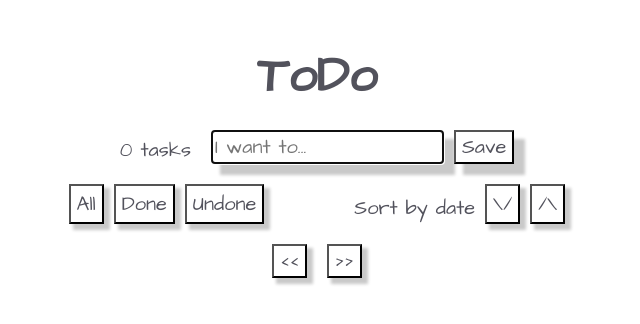
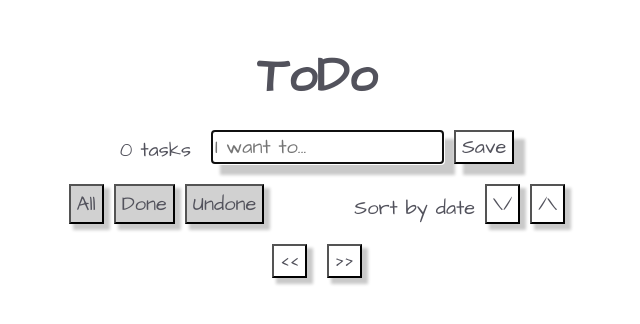
Before and after one commit to KaterinaGe/todo, a React (Create React App) app in the folder my-app/: page / in a window 1280 px wide. Shown: the top 324 px of the page, without its empty margins (323-963 px from the left). Built offline with nearby package versions, Linux system fonts and the light colour scheme.

Commit message:
added edit

```diff
--- a/my-app/src/App.js
+++ b/my-app/src/App.js
@@ -7,11 +7,12 @@ import Pages from "./Pages";
 
 
 function App() {
-  const [todos, setTodos] = useState([]);
-  const [filteredTodos, setFilteredTodos] = useState([]);
+  const [todos, setTodos] = useState([])
+  const [filteredTodos, setFilteredTodos] = useState([])
   const date = new Date()
   const [pages] = useState(5)
   const [currentPage, setCurrentPage] = useState(1)
+
 
   const addTask = (userInput) => {
     if(userInput) {
@@ -26,12 +27,11 @@ function App() {
     }
   }
 
-
-  const editText = id => {
-    setFilteredTodos(
-      filteredTodos.map( todo => {
+  const editText = (id, value) => {
+    setTodos(
+      todos.map( todo => {
         if (todo.id === id) {
-          todo.title = prompt("Now I want...", todo.title)
+          todo.task = value
         }
         return todo
       })
@@ -76,6 +76,7 @@ function App() {
     }
   }
 
+
   const removeTask = (id) => {
     setTodos([...todos.filter(todo => todo.id !== id)])
     setFilteredTodos([...todos.filter(todo => todo.id !== id)])
@@ -105,7 +106,7 @@ function App() {
         <h1 className="h1">ToDo</h1>
       </header>
       <div className="add">
-        <p className="sum">{todos.length} tasks</p>
+        <p className="sum">{filteredTodos.length} tasks</p>
         <Input addTask={addTask} />
       </div>
       <Filter
--- a/my-app/src/Edit.js
+++ b/my-app/src/Edit.js
@@ -1,16 +1,16 @@
 import {useState} from 'react'
 
-function TodoList({ editText }) {
-    const [userInput, setUserInput] = useState('')
+function Edit({ editText, id, setEdit }) {
+    const [userEdit, setUserEdit] = useState('')
 
     const handleChange = (e) => {
-        setUserInput(e.currentTarget.value)
+        setUserEdit(e.currentTarget.value)
     }
 
     const handleSubmit = (e) => {
         e.preventDefault()
-        editText(userInput)
-        setUserInput("")
+        editText(id, userEdit)
+        setEdit(false)
     }
 
     const handleKeyPress = (e) => {
@@ -19,13 +19,20 @@ function TodoList({ editText }) {
         }
     }
 
+    const cancel = (e) => {
+        if(e.key === "Escape") {
+            setEdit(false)
+        }
+    }
+
     return (
         <form onSubmit={handleSubmit} className="enter">
             <input
-                value={userInput}
+                value={userEdit}
                 type="text"
                 onChange={handleChange}
                 onKeyDown={handleKeyPress}
+                onKeyDown={cancel}
                 placeholder="Now I want to..."
                 className="edit"
                 ref={input => input && input.focus()}
@@ -34,4 +41,4 @@ function TodoList({ editText }) {
     )
 }
 
-export default TodoList;
+export default Edit;
--- a/my-app/src/Filter.js
+++ b/my-app/src/Filter.js
@@ -1,12 +1,25 @@
-function Filter ({filter, sort, filtered}) {
+function Filter ({filter, sort, }) {
     return (
         <div className="buttons">
-                <button onClick={() => filter('all')}  value="All" className={filtered ? "statusSelected" : "status"}>All</button>
-                <button onClick={() => filter('done')} value="Done" className={filtered ? "statusSelected" : "status"}>Done</button>
-                <button onClick={() => filter('undone')} value="Undone" className="status">Undone</button>
+            {filter
+            ? <button onClick={() => filter('all')}  value="All" className="statusSelected">All</button>
+            : <button onClick={() => filter('all')}  value="All" className="status">All</button>
+            }
+            {filter
+            ? <button onClick={() => filter('done')} value="Done" className="statusSelected">Done</button>
+            : <button onClick={() => filter('done')} value="Done" className="status">Done</button>
+            }
+            {filter
+            ? <button onClick={() => filter('undone')} value="Undone" className="statusSelected">Undone</button>
+            : <button onClick={() => filter('undone')} value="Undone" className="status">Undone</button>
+            }
+
             <p className="lettering">
                 Sort by date
             </p>
+
+
+
             <button onClick={() => sort('sortDown')} value="sortDown" className ="arrow"> \/ </button>
             <button onClick={() => sort('sortUp')} value="sortUp" className ="arrow"> /\ </button>
         </div>
--- a/my-app/src/Task.js
+++ b/my-app/src/Task.js
@@ -1,6 +1,9 @@
 import Edit from "./Edit"
+import { useState} from 'react'
 
 function Task({ todo, removeTask, completeTodo, editText }) {
+    const [edit, setEdit] = useState(false)
+
     return (
         <div key={new Date().toLocaleString()} className="task">
             <span>
@@ -10,10 +13,9 @@ function Task({ todo, removeTask, completeTodo, editText }) {
                     <label></label>
                 </label>
             </span>
-            <Edit
-                todo={todo.task}
-                editText={editText}
-            />
+            <button className="todo" onDoubleClick={() => setEdit(true)}>
+                {edit ? <Edit setEdit={setEdit} id={todo.id} editText={editText} /> : todo.task}
+            </button>
             <div>
                 {todo.date}
             </div>
--- a/my-app/src/index.css
+++ b/my-app/src/index.css
@@ -45,6 +45,10 @@
   background-color: white;
   cursor: pointer;
   box-shadow: 10px 10px 3px 1px rgb(201, 201, 201)
+}
+
+.save:hover {
+  background: rgb(209, 209, 209);
 }
 
 .buttons {
@@ -230,9 +234,17 @@ ul.pagination {
   box-shadow: 5px 5px 3px 1px rgb(201, 201, 201)
 }
 
+.prevPage:hover {
+  background: rgb(209, 209, 209);
+}
+
 .nextPage {
   margin-left: 10px;
   background-color: white;
   cursor: pointer;
   box-shadow: 5px 5px 3px 1px rgb(201, 201, 201)
 }
+
+.nextPage:hover {
+  background: rgb(209, 209, 209);
+}
```
Lines whose indentation alone changed are shown as unchanged.
